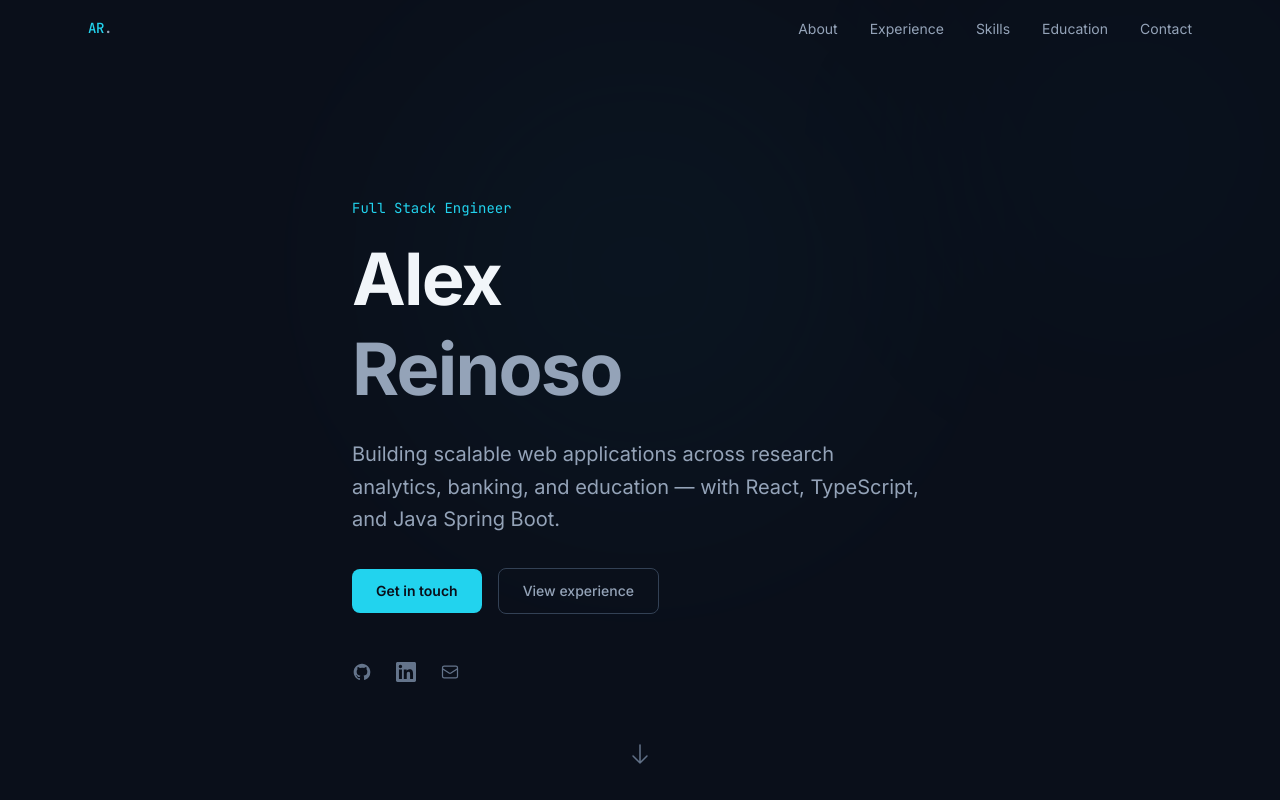
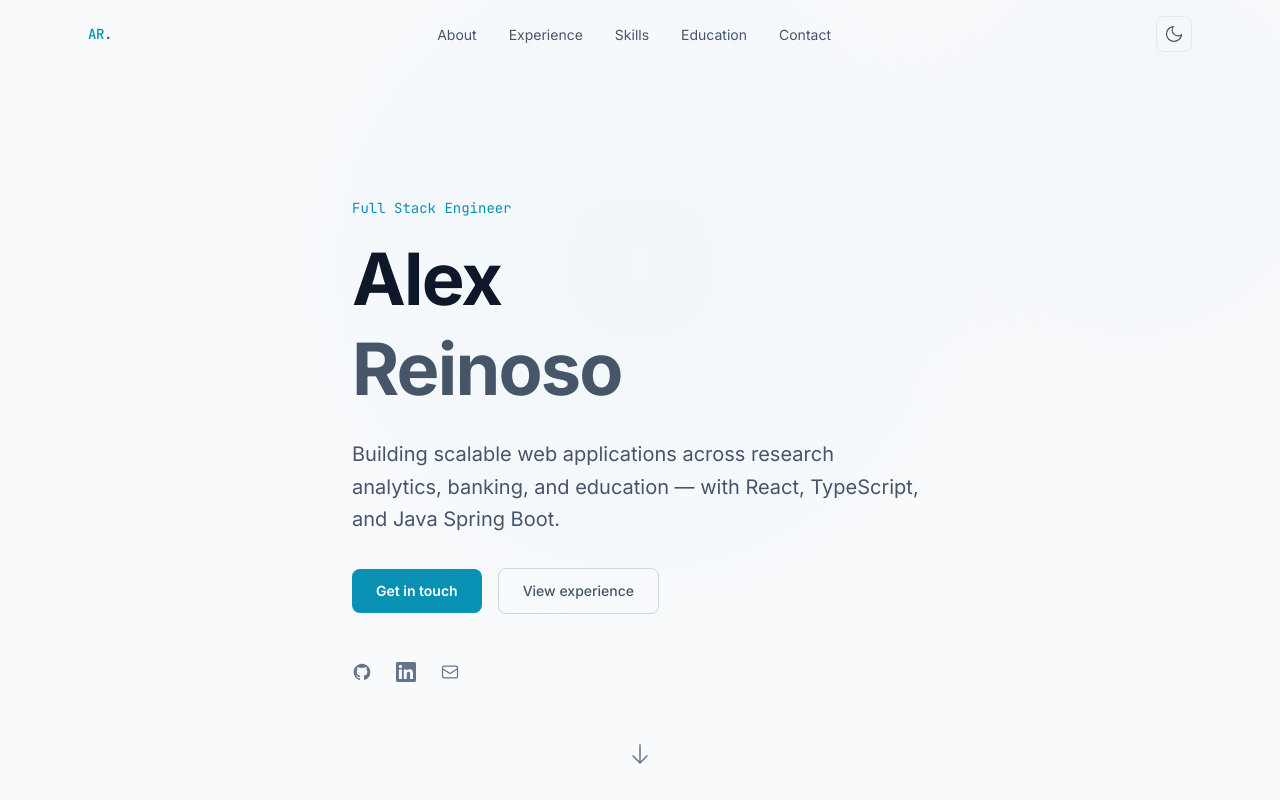
Before and after one commit to aReinoso007/portfolio, a React (Vite) app: page / in a window 1280 px wide. Shown: the top 800 px of the page. Built offline with nearby package versions, Linux system fonts and the light colour scheme.

Commit message:
added light/dark mode

```diff
--- a/index.html
+++ b/index.html
@@ -15,6 +15,18 @@
       rel="stylesheet"
     />
     <title>Alex Reinoso — Full Stack Software Engineer</title>
+    <script>
+      (function () {
+        var stored = localStorage.getItem("theme");
+        var theme =
+          stored === "light" || stored === "dark"
+            ? stored
+            : window.matchMedia("(prefers-color-scheme: light)").matches
+              ? "light"
+              : "dark";
+        document.documentElement.dataset.theme = theme;
+      })();
+    </script>
   </head>
   <body>
     <div id="root"></div>
--- a/src/components/Hero.tsx
+++ b/src/components/Hero.tsx
@@ -61,7 +61,7 @@ export function Hero() {
         <div className="flex flex-wrap items-center gap-4">
           <a
             href="#contact"
-            className="rounded-lg bg-accent px-6 py-3 text-sm font-semibold text-surface transition-opacity hover:opacity-90"
+            className="rounded-lg bg-accent px-6 py-3 text-sm font-semibold text-on-accent transition-opacity hover:opacity-90"
           >
             Get in touch
           </a>
--- a/src/components/Navbar.tsx
+++ b/src/components/Navbar.tsx
@@ -1,5 +1,6 @@
 import { useState, useEffect } from "react";
 import { navLinks } from "../data/cv";
+import { ThemeToggle } from "./ThemeToggle";
 
 export function Navbar() {
   const [scrolled, setScrolled] = useState(false);
@@ -40,6 +41,9 @@ export function Navbar() {
           ))}
         </ul>
 
+        <div className="flex items-center gap-3">
+          <ThemeToggle />
+
           <button
             type="button"
             className="flex flex-col gap-1.5 md:hidden"
@@ -56,6 +60,7 @@ export function Navbar() {
             className={`block h-0.5 w-5 bg-text transition-transform ${menuOpen ? "-translate-y-2 -rotate-45" : ""}`}
           />
           </button>
+        </div>
       </nav>
 
       {menuOpen && (
--- /dev/null
+++ b/src/components/ThemeToggle.tsx
@@ -0,0 +1,43 @@
+import { useTheme } from "../context/ThemeContext";
+
+function SunIcon() {
+  return (
+    <svg className="h-5 w-5" fill="none" stroke="currentColor" viewBox="0 0 24 24" aria-hidden="true">
+      <path
+        strokeLinecap="round"
+        strokeLinejoin="round"
+        strokeWidth={1.5}
+        d="M12 3v1.5M12 19.5V21M4.22 4.22l1.06 1.06M18.72 18.72l1.06 1.06M3 12h1.5M19.5 12H21M4.22 19.78l1.06-1.06M18.72 5.28l1.06-1.06M16.5 12a4.5 4.5 0 11-9 0 4.5 4.5 0 019 0z"
+      />
+    </svg>
+  );
+}
+
+function MoonIcon() {
+  return (
+    <svg className="h-5 w-5" fill="none" stroke="currentColor" viewBox="0 0 24 24" aria-hidden="true">
+      <path
+        strokeLinecap="round"
+        strokeLinejoin="round"
+        strokeWidth={1.5}
+        d="M21 12.79A9 9 0 1111.21 3 7 7 0 0021 12.79z"
+      />
+    </svg>
+  );
+}
+
+export function ThemeToggle() {
+  const { theme, toggleTheme } = useTheme();
+  const isDark = theme === "dark";
+
+  return (
+    <button
+      type="button"
+      onClick={toggleTheme}
+      className="flex h-9 w-9 items-center justify-center rounded-lg border border-border text-text-muted transition-colors hover:border-border-subtle hover:text-text"
+      aria-label={isDark ? "Switch to light mode" : "Switch to dark mode"}
+    >
+      {isDark ? <SunIcon /> : <MoonIcon />}
+    </button>
+  );
+}
--- /dev/null
+++ b/src/context/ThemeContext.tsx
@@ -0,0 +1,43 @@
+import { createContext, useContext, useEffect, useState, type ReactNode } from "react";
+
+type Theme = "dark" | "light";
+
+interface ThemeContextValue {
+  theme: Theme;
+  toggleTheme: () => void;
+}
+
+const ThemeContext = createContext<ThemeContextValue | null>(null);
+
+function getInitialTheme(): Theme {
+  const stored = localStorage.getItem("theme");
+  if (stored === "light" || stored === "dark") return stored;
+  return window.matchMedia("(prefers-color-scheme: light)").matches ? "light" : "dark";
+}
+
+export function ThemeProvider({ children }: { children: ReactNode }) {
+  const [theme, setTheme] = useState<Theme>(getInitialTheme);
+
+  useEffect(() => {
+    document.documentElement.dataset.theme = theme;
+    localStorage.setItem("theme", theme);
+  }, [theme]);
+
+  const toggleTheme = () => {
+    setTheme((current) => (current === "dark" ? "light" : "dark"));
+  };
+
+  return (
+    <ThemeContext.Provider value={{ theme, toggleTheme }}>
+      {children}
+    </ThemeContext.Provider>
+  );
+}
+
+export function useTheme() {
+  const context = useContext(ThemeContext);
+  if (!context) {
+    throw new Error("useTheme must be used within a ThemeProvider");
+  }
+  return context;
+}
--- a/src/index.css
+++ b/src/index.css
@@ -4,19 +4,51 @@
   --font-sans: "Inter", system-ui, sans-serif;
   --font-mono: "JetBrains Mono", ui-monospace, monospace;
 
-  --color-surface: #0a0f1a;
-  --color-surface-raised: #111827;
-  --color-surface-overlay: #1a2332;
-  --color-border: #1e293b;
-  --color-border-subtle: #334155;
+  --color-surface: var(--theme-surface);
+  --color-surface-raised: var(--theme-surface-raised);
+  --color-surface-overlay: var(--theme-surface-overlay);
+  --color-border: var(--theme-border);
+  --color-border-subtle: var(--theme-border-subtle);
 
-  --color-accent: #22d3ee;
-  --color-accent-dim: #0891b2;
-  --color-accent-glow: #22d3ee33;
+  --color-accent: var(--theme-accent);
+  --color-accent-dim: var(--theme-accent-dim);
+  --color-accent-glow: var(--theme-accent-glow);
 
-  --color-text: #f1f5f9;
-  --color-text-muted: #94a3b8;
-  --color-text-subtle: #64748b;
+  --color-text: var(--theme-text);
+  --color-text-muted: var(--theme-text-muted);
+  --color-text-subtle: var(--theme-text-subtle);
+  --color-on-accent: var(--theme-on-accent);
+}
+
+:root,
+:root[data-theme="dark"] {
+  --theme-surface: #0a0f1a;
+  --theme-surface-raised: #111827;
+  --theme-surface-overlay: #1a2332;
+  --theme-border: #1e293b;
+  --theme-border-subtle: #334155;
+  --theme-accent: #22d3ee;
+  --theme-accent-dim: #0891b2;
+  --theme-accent-glow: #22d3ee33;
+  --theme-text: #f1f5f9;
+  --theme-text-muted: #94a3b8;
+  --theme-text-subtle: #64748b;
+  --theme-on-accent: #0a0f1a;
+}
+
+:root[data-theme="light"] {
+  --theme-surface: #f8fafc;
+  --theme-surface-raised: #ffffff;
+  --theme-surface-overlay: #f1f5f9;
+  --theme-border: #e2e8f0;
+  --theme-border-subtle: #cbd5e1;
+  --theme-accent: #0891b2;
+  --theme-accent-dim: #0e7490;
+  --theme-accent-glow: #0891b233;
+  --theme-text: #0f172a;
+  --theme-text-muted: #475569;
+  --theme-text-subtle: #64748b;
+  --theme-on-accent: #ffffff;
 }
 
 html {
@@ -29,6 +61,9 @@ body {
   color: var(--color-text);
   -webkit-font-smoothing: antialiased;
   -moz-osx-font-smoothing: grayscale;
+  transition:
+    background-color 0.2s ease,
+    color 0.2s ease;
 }
 
 ::selection {
--- a/src/main.tsx
+++ b/src/main.tsx
@@ -1,10 +1,13 @@
 import { StrictMode } from "react";
 import { createRoot } from "react-dom/client";
+import { ThemeProvider } from "./context/ThemeContext";
 import "./index.css";
 import App from "./App";
 
 createRoot(document.getElementById("root")!).render(
   <StrictMode>
-    <App />
+    <ThemeProvider>
+      <App />
+    </ThemeProvider>
   </StrictMode>,
 );
```
Lines whose indentation alone changed are shown as unchanged.
